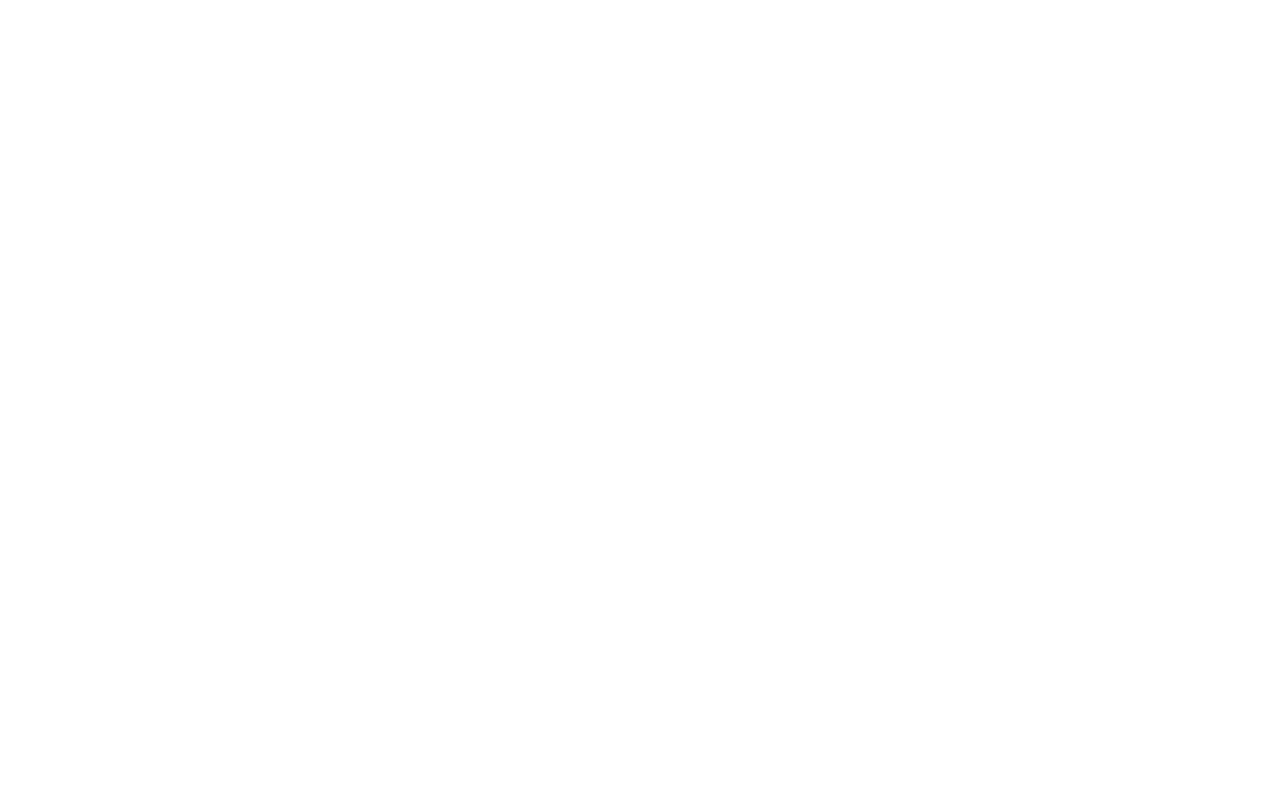
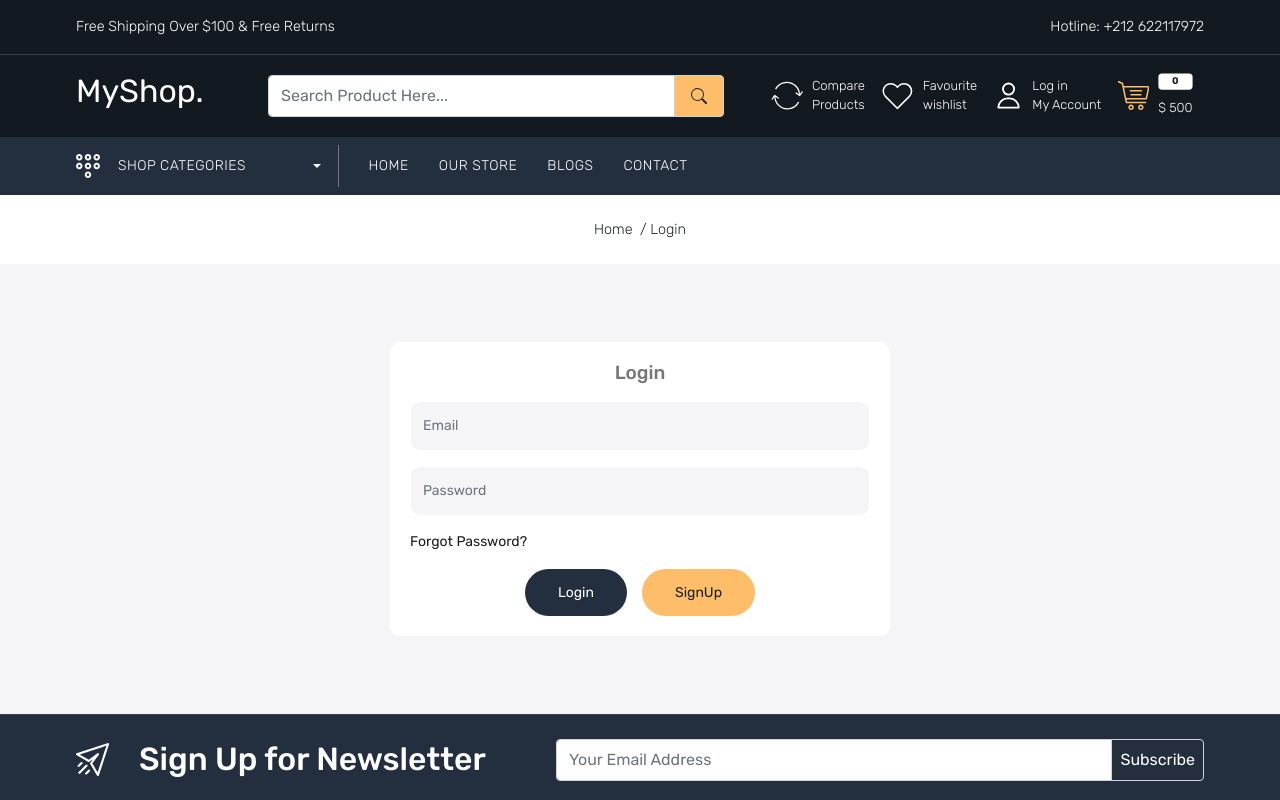
Before and after one commit to Mr-Badr/mern-ecommerce-frontend, a React (Create React App) app: page /login in a window 1280 px wide. Before the commit this address had no page. Shown: the top 800 px of the page. Built offline with nearby package versions, Linux system fonts and the light colour scheme.

Commit message:
Login page

```diff
--- a/src/App.css
+++ b/src/App.css
@@ -591,3 +591,45 @@
   border-top: 1px solid rgba(0, 0, 0, 0.1);
 }
 /* Compare Product Page end here */
+
+/*  auth card */
+
+.auth-card {
+  padding: 20px;
+  background-color: white;
+  width: 500px;
+  margin: 30px auto;
+  border-radius: 10px;
+}
+.auth-card h3 {
+  font-size: 19px;
+  font-weight: 500;
+  color: var(--color-777777);
+}
+.auth-card p {
+  font-size: 13px;
+  color: var(--color-777777);
+}
+.auth-card .form-control {
+  height: 50px;
+  background-color: var(--color-f5f5f7);
+  color: var(--color-777777);
+  font-size: 14px;
+  border-radius: 10px;
+  border-color: transparent;
+}
+.auth-card a {
+  font-size: 14px;
+  font-weight: 400;
+  color: var(--color-1c1c1b);
+}
+.signup {
+  background-color: var(--color-febd69);
+  color: var(--color-131921);
+  border: none;
+}
+.signup:hover {
+  background-color: var(--color-131921);
+  color: white;
+}
+/*  auth card  ends*/
--- a/src/App.js
+++ b/src/App.js
@@ -9,6 +9,7 @@
 import Blog from "./pages/Blog";
 import CompareProduct from "./pages/CompareProduct";
 import Wishlist from "./pages/Wishlist";
+import Login from "./pages/Login";
 
 function App() {
   return (
@@ -23,6 +24,7 @@
             <Route path="/blogs" element={<Blog />} />
             <Route path="/compare-product" element={<CompareProduct />} />
             <Route path="/wishlist" element={<Wishlist />} />
+            <Route path="/login" element={<Login />} />
           </Route>
         </Routes>
       </BrowserRouter>
--- /dev/null
+++ b/src/components/CustomInput.js
@@ -0,0 +1,17 @@
+import React from "react";
+
+const CustomInput = (props) => {
+  const { type, name, placeholder, classname } = props;
+  return (
+    <div>
+      <input
+        type={type}
+        name={name}
+        placeholder={placeholder}
+        className={`form-control ${classname}`}
+      />
+    </div>
+  );
+};
+
+export default CustomInput;
--- /dev/null
+++ b/src/pages/Login.js
@@ -0,0 +1,46 @@
+import React from "react";
+import { Link } from "react-router-dom";
+import BreadCrumb from "../components/BreadCrumb";
+import Meta from "../components/Meta";
+import CustomInput from "../components/CustomInput";
+
+const Login = () => {
+  return (
+    <>
+      <Meta title={"Login"} />
+      <BreadCrumb title="Login" />
+
+      <section className="login-wrapper py-5 home-wrapper-2">
+        <div className="row">
+          <div className="col-12">
+            <div className="auth-card">
+              <h3 className="text-center mb-3">Login</h3>
+              <form action="" className="d-flex flex-column gap-15">
+                <CustomInput type="email" name="email" placeholder="Email" />
+                <CustomInput
+                  type="password"
+                  name="password"
+                  placeholder="Password"
+                />
+                <div>
+                  <Link to="/forgot-password">Forgot Password?</Link>
+
+                  <div className="mt-3 d-flex justify-content-center gap-15 align-items-center">
+                    <button className="button border-0" type="submit">
+                      Login
+                    </button>
+                    <Link to="/signup" className="button signup">
+                      SignUp
+                    </Link>
+                  </div>
+                </div>
+              </form>
+            </div>
+          </div>
+        </div>
+      </section>
+    </>
+  );
+};
+
+export default Login;
```
Also changed, not shown: src/pages/Forgotpassword.js (added, +9 -0 lines), src/pages/Signup.js (added, +9 -0 lines).
